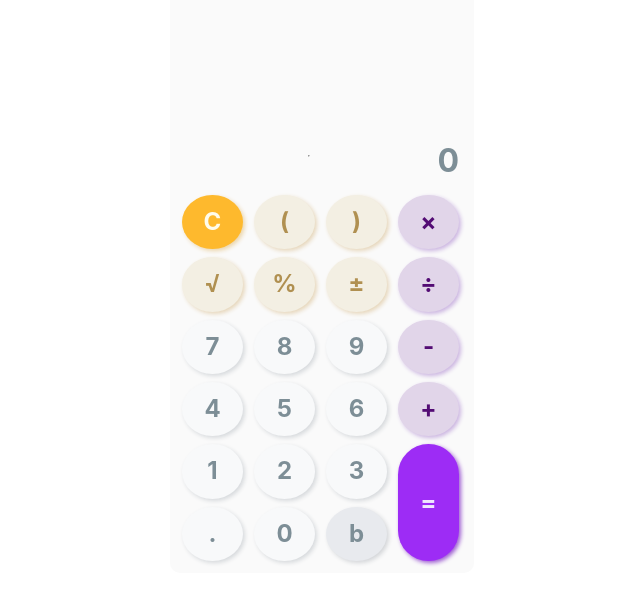
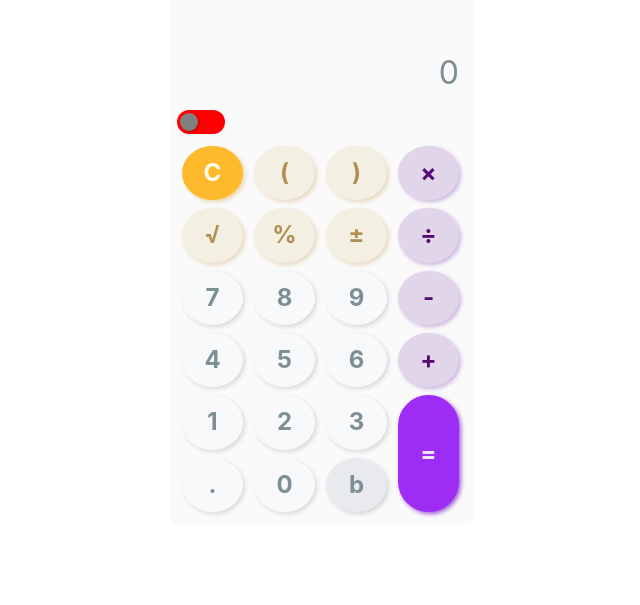
Before and after one commit to sarakaveh2018/my-calculator, a React (Vite) app: page / in a window 1280 px wide. Shown: the part 147-752 px from the top of the page, without its empty margins (318-958 px from the left). Built offline with nearby package versions, Linux system fonts and the light colour scheme.

Commit message:
refactor calculator.tsx

```diff
--- a/src/App.css
+++ b/src/App.css
@@ -2,40 +2,4 @@
   max-width: 1280px;
   margin: 0 auto;
   padding: 2rem;
-  text-align: center;
 }
-
-.logo {
-  height: 6em;
-  padding: 1.5em;
-  will-change: filter;
-}
-.logo:hover {
-  filter: drop-shadow(0 0 2em #646cffaa);
-}
-.logo.react:hover {
-  filter: drop-shadow(0 0 2em #61dafbaa);
-}
-
-@keyframes logo-spin {
-  from {
-    transform: rotate(0deg);
-  }
-  to {
-    transform: rotate(360deg);
-  }
-}
-
-@media (prefers-reduced-motion: no-preference) {
-  a:nth-of-type(2) .logo {
-    animation: logo-spin infinite 20s linear;
-  }
-}
-
-.card {
-  padding: 2em;
-}
-
-.read-the-docs {
-  color: #888;
-}
--- a/src/calculator/button/button.tsx
+++ b/src/calculator/button/button.tsx
@@ -4,30 +4,44 @@ import { ButtonProps } from './button.types';
 export const Button = ({ value, onClick }: ButtonProps): JSX.Element => {
 
     const convertSymbol = (value: string | number) => {
-        if (value === '*') {
-            return <>&#215;</>
-        }
-        if (value === 'R') {
-            return <>&#8730;</>
-        }
-        if (value === '/') {
-            return <>&#247;</>
-        }
-        if (value === '+-') {
-            return <>&#xb1;</>
-        } else {
-            return value
+        switch (value) {
+            case '*':
+                return <>&#215;</>;
+            case 'R':
+                return <>&#8730;</>
+            case '/':
+                return <>&#247;</>
+            case '+-':
+                return <>&#xb1;</>
+            default:
+                return value;
         }
     }
 
+    const setClassName = (value: string | number) => {
+        switch (value) {
+            case '=':
+                return css.equals;
+            case 'C':
+                return css.clear;
+            case 'R':
+            case '(':
+            case ')':
+            case '+-':
+            case '%':
+                return css.proSymbol;
+            case '*':
+            case '/':
+            case '-':
+            case '+':
+                return css.mainSymbol;
+            case 'b':
+                return css.backspace
+            default:
+                return css.numbers;
+        }
+    }
     return (
-        <div onClick={() =>
-            onClick(value)} className={`${css.button}
-        ${value === "="
-                    ? `${css.equals}` : value === "C"
-                        ? css.clear : value === "R" || value === "(" || value === ")" || value === '+-' || value === '%'
-                            ? css.proSymbol : value === "*" || value === "/" || value === '-' || value === '+'
-                                ? css.mainSymbol : value === 'b'
-                                    ? css.backspace : css.numbers}`}>{convertSymbol(value)}</div>
+        <div onClick={() => onClick(value)} className={`${css.button} ${setClassName(value)}`}>{convertSymbol(value)}</div>
     );
 }
--- /dev/null
+++ b/src/calculator/calculator.helper.ts
@@ -0,0 +1,22 @@
+export const CALCULATOR_BTNS = [
+    ["C", "(", ")", "*"],
+    ["R", "%", "+-", "/"],
+    [7, 8, 9, "-"],
+    [4, 5, 6, "+"],
+    [1, 2, 3],
+    [".", 0, 'b', "="],
+];
+
+export const removeLastItem = (values: Array<string | number>): Array<string | number> => {
+    const clone = [...values];
+    clone.pop();
+    return clone;
+}
+
+export const calculateResult = (values: Array<string | number>): string => {
+    const clone = [...values];
+    if (typeof clone.at(-1) === 'string') {
+        clone.pop();
+    }
+    return JSON.stringify(eval(clone.join('')));
+}
--- a/src/calculator/calculator.tsx
+++ b/src/calculator/calculator.tsx
@@ -1,22 +1,14 @@
+import css from './calculator.module.scss';
 import { useState } from 'react';
+import { ToggleSwitch } from '../toggle-switch/toggle-switch';
 import { Button } from './button/button';
-import css from './calculator.module.scss';
+import { calculateResult, CALCULATOR_BTNS, removeLastItem } from './calculator.helper';
 import { Result } from './result/result';
 
-const btnValues = [
-    ["C", "(", ")", "*"],
-    ["R", "%", "+-", "/"],
-    [7, 8, 9, "-"],
-    [4, 5, 6, "+"],
-    [1, 2, 3],
-    [".", 0, 'b', "="],
-];
 
 export const Calculator = () => {
-
     const [operations, setOperations] = useState<Array<string | number>>([]);
     const [result, setResult] = useState('0');
-    const theme = 'dark';
 
     const AddToOperationList = (btn: string | number) => {
         const clone = [...operations];
@@ -35,20 +27,6 @@ export const Calculator = () => {
             clone.push(btn);
         }
         setOperations(clone);
-    }
-
-    const calculateResult = (values: Array<string | number>): string => {
-        const clone = [...values];
-        if (typeof clone.at(-1) === 'string') {
-            clone.pop();
-        }
-        return JSON.stringify(eval(clone.join('')));
-    }
-
-    const removeLastItem = (values: Array<string | number>): Array<string | number> => {
-        const clone = [...values];
-        clone.pop();
-        return clone;
     }
 
     const onBtnClick = (btn: string | number) => {
@@ -80,14 +58,9 @@ export const Calculator = () => {
     return (
         <div className={css.container}>
             <Result operations={operations.join('')} result={result} />
+            <ToggleSwitch />
             <div className={css.buttonBox}>
-                {
-                    btnValues.flat().map((btn) => {
-                        return (
-                            <Button key={btn} value={btn} onClick={onBtnClick} />
-                        )
-                    })
-                }
+                {CALCULATOR_BTNS.flat().map((btn) => <Button key={btn} value={btn} onClick={onBtnClick} />)}
             </div>
         </div>
     );
--- a/src/calculator/result/result.module.scss
+++ b/src/calculator/result/result.module.scss
@@ -1,12 +1,24 @@
-.screen {
-    height: 230px;
+.container {
+    height: 190px;
+    font-size: 2rem;
+    letter-spacing: 5px;
+    padding: 10px;
+    display: flex;
+    gap: 1rem;
+    justify-content: flex-end;
+    align-items: flex-end;
+    flex-direction: column;
+}
+
+.opreations {
+    font-size: 1rem;
+    opacity: 0.7;
+}
+
+.result {
     font-size: 2rem;
     display: flex;
-    overflow: auto;
     letter-spacing: 5px;
-    align-items: end;
     justify-content: end;
-    font-weight: bold;
-    padding: 10px;
-    border-radius: 10px 10px 0 0 ;
+    align-items: flex-end;
 }
--- a/src/calculator/result/result.tsx
+++ b/src/calculator/result/result.tsx
@@ -4,11 +4,9 @@ import { ResultProps } from './result.types';
 export const Result = ({ result, operations }: ResultProps): JSX.Element => {
 
     return (
-        <div className={css.screen}>
-            <div>{operations}</div>
-            <br />
-            <hr />
-            <div>{result}</div>
+        <div className={css.container}>
+            <div className={css.opreations}>{operations}</div>
+            <div className={css.result}>{result}</div>
         </div>
     );
 };
--- a/src/index.scss
+++ b/src/index.scss
@@ -17,45 +17,10 @@
   -webkit-text-size-adjust: 100%;
 }
 
-a {
-  font-weight: 500;
-  color: #646cff;
-  text-decoration: inherit;
-}
-a:hover {
-  color: #535bf2;
-}
-
 body {
   margin: 0;
   display: flex;
-  place-items: center;
-  min-width: 320px;
   min-height: 100vh;
-}
-
-h1 {
-  font-size: 3.2em;
-  line-height: 1.1;
-}
-
-button {
-  border-radius: 8px;
-  border: 1px solid transparent;
-  padding: 0.6em 1.2em;
-  font-size: 1em;
-  font-weight: 500;
-  font-family: inherit;
-  background-color: #1a1a1a;
-  cursor: pointer;
-  transition: border-color 0.25s;
-}
-button:hover {
-  border-color: #646cff;
-}
-button:focus,
-button:focus-visible {
-  outline: 4px auto -webkit-focus-ring-color;
 }
 
 @media (prefers-color-scheme: light) {
@@ -63,10 +28,4 @@ button:focus-visible {
     color: #213547;
     background-color: #ffffff;
   }
-  a:hover {
-    color: #747bff;
-  }
-  button {
-    background-color: #f9f9f9;
-  }
 }
--- /dev/null
+++ b/src/toggle-switch/toggle-switch.module.scss
@@ -0,0 +1,43 @@
+.switch {
+    display: inline-flex;
+}
+
+.switch input[type="checkbox"] {
+    height: 0;
+    width: 0;
+    visibility: hidden;
+}
+
+.switch input[type="checkbox"]:checked + label {
+    background: yellow;
+    transition: 80ms ease;
+}
+
+.switch input[type="checkbox"]:checked + label::after {
+    left: calc(100% - 4px);
+    transform: translateX(-100%);
+}
+
+.switch label {
+    cursor: pointer;
+    width: 48px;
+    height: 24px;
+    background: red;
+    display: block;
+    border-radius: 24px;
+    position: relative;
+    transition: 80ms ease;
+}
+
+.switch label::after {
+    content: "";
+    position: absolute;
+    top: 3px;
+    left: 3px;
+    width: 18px;
+    height: 18px;
+    background-color: gray;
+    border-radius: 18px;
+    transition: 0.3s;
+    box-shadow: 1px 1px 2px rgba(0, 0, 0, 0.25);
+}
--- /dev/null
+++ b/src/toggle-switch/toggle-switch.tsx
@@ -0,0 +1,21 @@
+import { useState } from "react";
+import { ToggleSwitchProps } from "./toggle-switch.types";
+import css from './toggle-switch.module.scss';
+
+export const ToggleSwitch = ({ isChecked }: ToggleSwitchProps) => {
+
+    const [checked, setChecked] = useState(isChecked || false);
+
+    const toggleValue = (e: React.FormEvent<HTMLInputElement>) => {
+        setChecked(e.currentTarget.checked);
+    }
+
+    return (
+        <div className={css.switch}>
+            <input type="checkbox"
+                id='switch'
+                onChange={toggleValue} checked={checked} />
+            <label htmlFor="switch"></label>
+        </div>
+    );
+};
--- /dev/null
+++ b/src/toggle-switch/toggle-switch.types.ts
@@ -0,0 +1,3 @@
+export interface ToggleSwitchProps {
+    isChecked?: boolean;
+}
```
